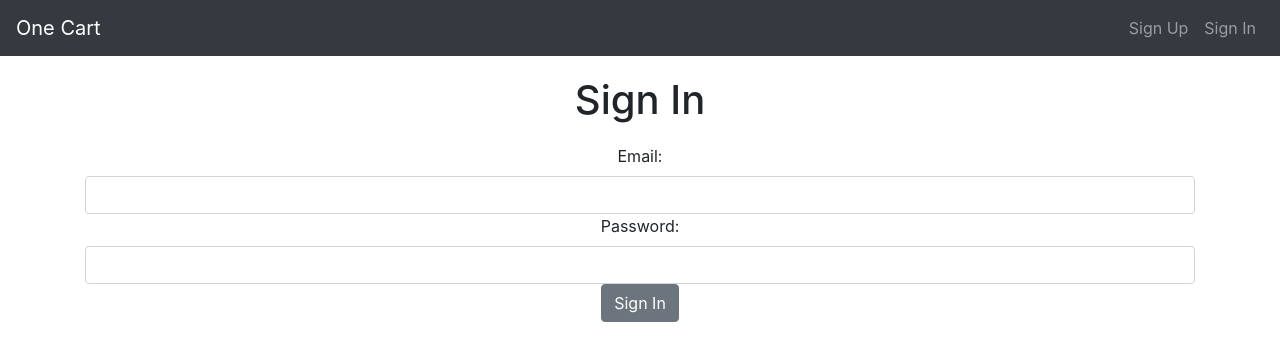
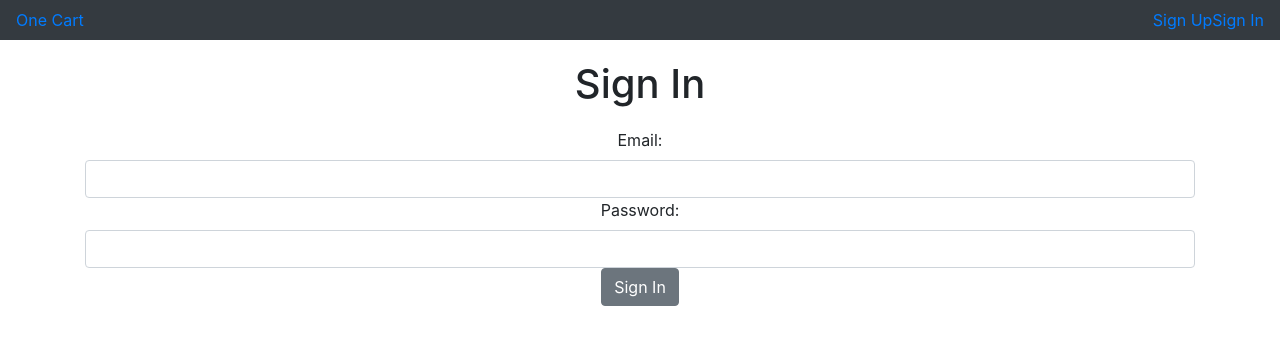
Before and after one commit to jkestler/one-cart, a React (Create React App) app in the folder client/: page /signin in a window 1280 px wide. Shown: the top 360 px of the page. Built offline with nearby package versions, Linux system fonts and the light colour scheme.

Commit message:
heroku deploy

```diff
--- a/client/src/components/Layout/CustomNavbar.js
+++ b/client/src/components/Layout/CustomNavbar.js
@@ -8,8 +8,8 @@ import {
   NavbarBrand,
   Nav,
   NavItem,
-  NavLink,
 } from 'reactstrap';
+import { Link, NavLink } from 'react-router-dom';
 
 
 class CustomNavbar extends Component {
@@ -33,7 +33,7 @@ class CustomNavbar extends Component {
     return (
       <div>
         <Navbar color="dark" dark expand="md">
-          <NavbarBrand href="/">One Cart</NavbarBrand>
+          <Link to="/">One Cart</Link>
           <NavbarToggler onClick={this.toggle} />
           <Collapse isOpen={this.state.isOpen} navbar>
             {user
@@ -46,10 +46,10 @@ class CustomNavbar extends Component {
             :
             <Nav className="ml-auto" navbar>
               <NavItem>
-                <NavLink href="/signup">Sign Up</NavLink>
+                <NavLink to="/signup">Sign Up</NavLink>
               </NavItem>
               <NavItem>
-                <NavLink href="/signin">Sign In</NavLink>
+                <NavLink to="signin">Sign In</NavLink>
               </NavItem>
             </Nav>
             }
--- a/package.json
+++ b/package.json
@@ -9,7 +9,7 @@
     "server": "nodemon src/server.js",
     "client": "npm start --prefix client",
     "dev": "concurrently \"npm run server\" \"npm run client\" ",
-    "heroku-postbuild": "cd client && npm install --only=dev && npm install && npm run build"
+    "heroku-postbuild": "cd client && yarn && yarn run build"
   },
   "repository": {
     "type": "git",
```
